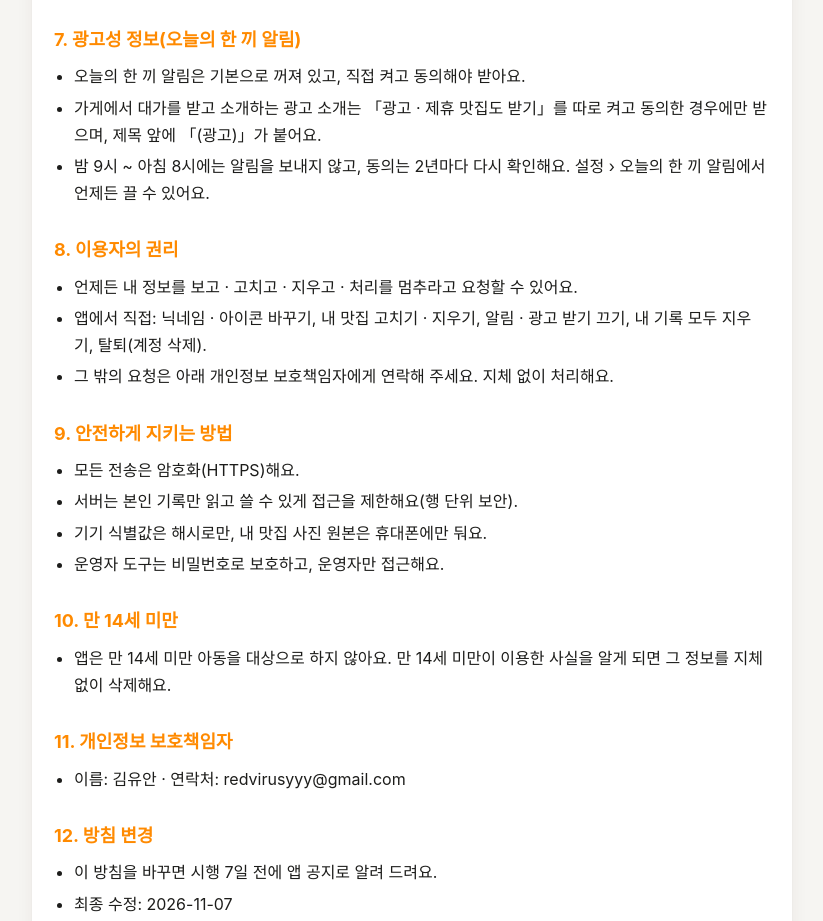
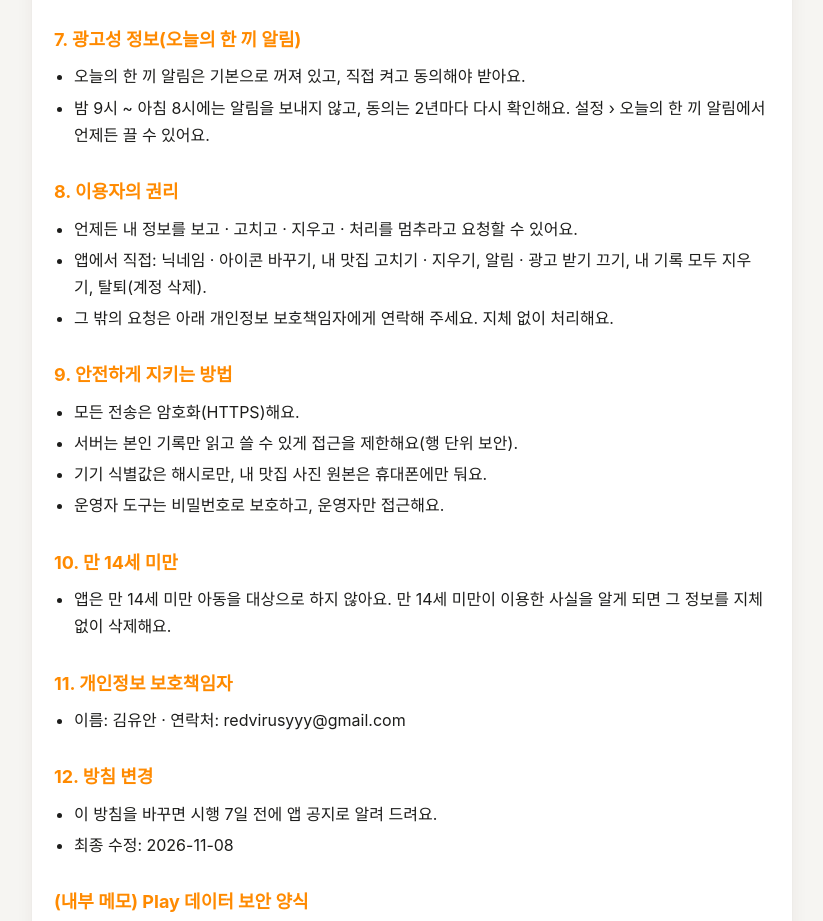
Before and after one commit to redvirusyyy-oss/insaengmatjip-site, a plain HTML site: page privacy.html in a window 1280 px wide. Shown: the part 2317-3238 px from the top of the page, without its empty margins (228-1051 px from the left). Drawn offline with Linux system fonts and the light colour scheme.

Commit message:
처리방침 7장: 오늘의 한 끼 광고 · 제휴 맛집 문장 뺌(기능 없앰), 최종 수정 2026-11-08

```diff
--- a/privacy.html
+++ b/privacy.html
@@ -62,7 +62,6 @@ nav{margin:0 0 16px;font-size:14px;color:var(--muted)} nav a{margin-right:12px}
 <h2>7. 광고성 정보(오늘의 한 끼 알림)</h2>
 <ul>
 <li>오늘의 한 끼 알림은 기본으로 꺼져 있고, 직접 켜고 동의해야 받아요.</li>
-<li>가게에서 대가를 받고 소개하는 광고 소개는 「광고 · 제휴 맛집도 받기」를 따로 켜고 동의한 경우에만 받으며, 제목 앞에 「(광고)」가 붙어요.</li>
 <li>밤 9시 ~ 아침 8시에는 알림을 보내지 않고, 동의는 2년마다 다시 확인해요. 설정 › 오늘의 한 끼 알림에서 언제든 끌 수 있어요.</li>
 </ul>
 <h2>8. 이용자의 권리</h2>
@@ -89,7 +88,7 @@ nav{margin:0 0 16px;font-size:14px;color:var(--muted)} nav a{margin-right:12px}
 <h2>12. 방침 변경</h2>
 <ul>
 <li>이 방침을 바꾸면 시행 7일 전에 앱 공지로 알려 드려요.</li>
-<li>최종 수정: 2026-11-07</li>
+<li>최종 수정: 2026-11-08</li>
 </ul>
 <h2>(내부 메모) Play 데이터 보안 양식</h2>
 <ul>
```
